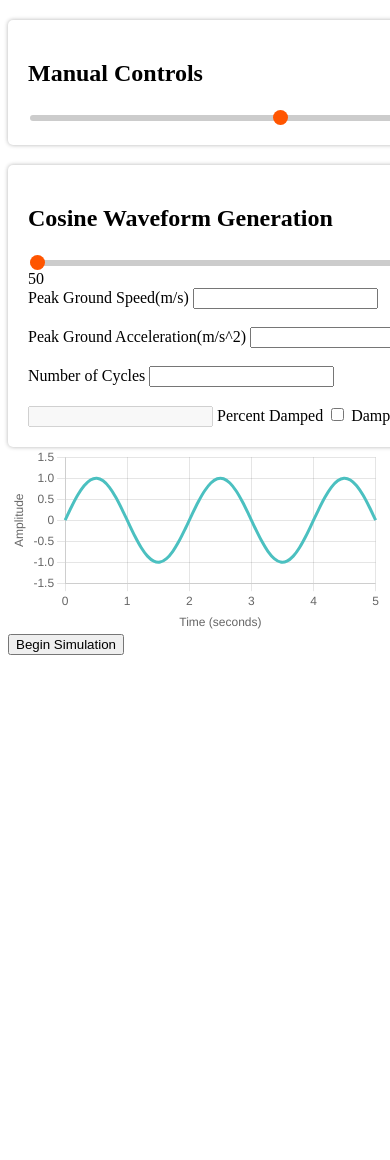
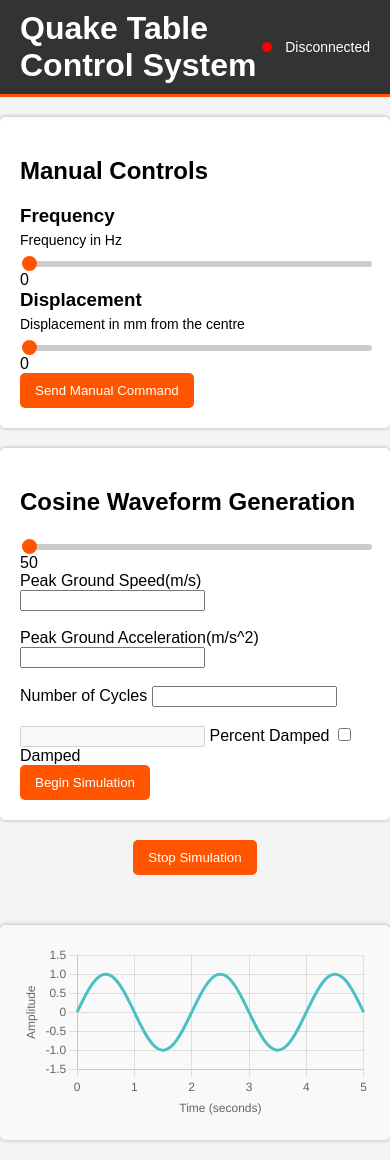
Before and after one commit to Tannin-H/Quake_Table, a Flask app: page / in a window 390 px wide; the page is wider, and only the part inside the window is pictured. Before the commit the page ends 655 px from the top of that part, so only its background shows below. Run offline with Flask 3, Linux system fonts and the light colour scheme.

Commit message:
Add UI improvements and manual control functionality
Enhanced the frontend with responsive CSS adjustments, new slider controls for frequency and displacement, and a structured layout. Updated backend to handle new manual control commands and added a stop button for simulation control. Simplified and streamlined API integration for movement data.

```diff
--- a/PythonBackend/app.py
+++ b/PythonBackend/app.py
@@ -1,7 +1,7 @@
 import os
 import numpy as np
 from flask import Flask, jsonify, render_template
-from main import send_movement_data, open_connection
+from main import *
 
 app = Flask(__name__)
 
@@ -22,9 +22,21 @@ def start_movement():
         # Send data using the pre-opened connection
         response = send_movement_data(arduino_connection)
         print(response)
+        return response, 200
+    except Exception as e:
+        print("Error sending movement data " + str(e))
         return
+
+
+@app.route('/stop-movement', methods=['POST'])
+def stop_movement():
+    try:
+        print("Sending stop movement command")
+        response = stop_table(arduino_connection)
+        print(response)
+        return response, 200
     except Exception as e:
-        print("Error")
+        print("Error stopping table " + str(e))
         return
 
 @app.route('/data')
--- a/PythonBackend/static/css/style.css
+++ b/PythonBackend/static/css/style.css
@@ -1,23 +1,124 @@
-.controls-card {
-    margin-top: 20px;
+/* Define your constants (variables) */
+:root {
+    --primary-color: #f50; /* Orange color */
+    --secondary-color: #333; /* Dark gray */
+    --background-color: #f4f4f4; /* Light gray */
+}
+
+/* Responsive Design */
+@media screen and (max-width: 800px) {
+    .controls-container {
+        flex-direction: column;
+        align-items: center;
+    }
+
+    .controls-card,
+    .cosine-card {
+        width: 100%;
+    }
+
+    .graph-container {
+        width: 100%;
+        max-width: 600px;
+    }
+}
+
+header {
+    display: flex;
+    align-items: center;
+    justify-content: space-between;
+    padding: 10px 20px;
+    background-color: var(--secondary-color);
+    color: white;
+    border-bottom: 3px solid var(--primary-color);
+}
+/* General Page Styling */
+body {
+    font-family: Arial, sans-serif;
+    margin: 0;
+    padding: 0;
+    background-color: var(--background-color);
+}
+
+/* Main Container */
+.container {
+    display: flex;
+    flex-direction: column; /* Ensures the graph stays below */
+    align-items: center;
+    gap: 20px; /* Adds spacing */
+    margin: 20px;
+}
+
+/* Controls Container (Holds Both Cards Control Cards) */
+.controls-container {
+    display: flex;
+    justify-content: center;
+    gap: 20px; /* Spacing between the cards */
+    width: 100%;
+    max-width: 1100px; /* Prevents excessive stretching */
+}
+
+/* Individual Card Styling */
+.controls-card,
+.cosine-card {
+    flex: 1; /* Allows them to evenly share space */
     padding: 20px;
-    width: 500px;
     background-color: #ffffff;
     box-shadow: 0 0 4px 0 rgba(0,0,0,0.3);
     transition: 0.3s;
     border-radius: 5px;
+    min-width: 300px; /* Ensures they don’t shrink too much */
 }
 
-.cosine-card {
-    margin-top: 20px;
+.graph-container {
+    width: 100%;
+    max-width: 800px;
+    background-color: #f9f9f9;
     padding: 20px;
-    width: 500px;
-    background-color: #ffffff;
     box-shadow: 0 0 4px 0 rgba(0,0,0,0.3);
-    transition: 0.3s;
     border-radius: 5px;
+    display: flex;
+    justify-content: center;
+    align-items: center;
 }
 
+/* Canvas (Graph) */
+canvas {
+    width: 100%;
+    height: 400px;
+    max-width: 100%;
+}
+
+h1 {
+    margin: 0;
+}
+h3 {
+    margin: 0;
+    padding: 0;
+}
+p {
+    margin: 5px 0;
+    padding: 0;
+    font-size: 14px;
+}
+
+
+/* Button Styling */
+button {
+    padding: 10px 15px;
+    background-color: var(--primary-color);
+    color: white;
+    border: none;
+    border-radius: 5px;
+    cursor: pointer;
+    transition: 0.3s;
+}
+
+button:hover {
+    background-color: #d14000;
+}
+
+/* Sliders Styling */
 input[type="range"] {
   /* removing default appearance */
   -webkit-appearance: none;
@@ -40,7 +141,7 @@ input[type="range"]::-webkit-slider-thumb {
   /* creating a custom design */
   height: 15px;
   width: 15px;
-  background-color: #f50;
+  background-color: var(--primary-color);
   border-radius: 50%;
   border: none;
 
@@ -51,13 +152,14 @@ input[type="range"]::-webkit-slider-thumb {
 input[type="range"]::-moz-range-thumb {
   height: 15px;
   width: 15px;
-  background-color: #f50;
+  background-color: var(--primary-color);
   border-radius: 50%;
   border: none;
 
   transition: .2s ease-in-out;
 }
 
+/* Hover, active & focus Thumb: webKit */
 input[type="range"]::-webkit-slider-thumb:hover {
   box-shadow: 0 0 0 10px rgba(255,85,0, .1)
 }
@@ -69,7 +171,6 @@ input[type="range"]:focus::-webkit-slider-thumb {
 }
 
 /* Hover, active & focus Thumb: Firfox */
-
 input[type="range"]::-moz-range-thumb:hover {
   box-shadow: 0 0 0 10px rgba(255,85,0, .1)
 }
@@ -79,3 +180,16 @@ input[type="range"]:active::-moz-range-thumb {
 input[type="range"]:focus::-moz-range-thumb {
   box-shadow: 0 0 0 13px rgba(255,85,0, .2)
 }
+
+#statusLabel {
+    display: flex;
+    align-items: center;
+    gap: 13px;
+}
+
+#statusDot {
+    width: 10px;
+    height: 10px;
+    background-color: red;
+    border-radius: 50%;
+}
--- a/PythonBackend/static/js/renderer.js
+++ b/PythonBackend/static/js/renderer.js
@@ -1,21 +1,44 @@
+let chart;
+let animationFrame;
+let startTime = null;
+let pauseTime = null;
+let isPaused = false;
+let pointsPerSecond;
+let windowDuration = 5; // Show 5 seconds of data at a time
+
 // Function to send movement data on button click
 async function sendMovementData() {
     try {
         const response = await fetch('/start-movement', {
             method: 'POST',
             headers: {
-                'Content-Type': 'application/json'
+                'Content-Type': 'text/plain'
             }
         });
-        const result = await response.json();
-        document.getElementById('response').innerText =
-            result.status === "success" ? `Response: ${result.response}` : `Error: ${result.message}`;
+        const result = await response.text();
+        document.getElementById('response').innerText = `Response: ${result}`;
     } catch (error) {
         document.getElementById('response').innerText = `Error: ${error.message}`;
     }
 }
 
-// Attach event listener to the button
+// Function to stop the table and reset to home position
+async function stopMovement() {
+    try {
+        const response = await fetch('/stop-movement', {
+            method: 'POST',
+            headers: {
+                'Content-Type': 'text/plain'
+            }
+        });
+        const result = await response.text();
+        document.getElementById('response').innerText = `Response: ${result}`;
+    } catch (error) {
+        document.getElementById('response').innerText = `Error: ${error.message}`;
+    }
+}
+
+// Attach event listener to the send data button
 document.addEventListener('DOMContentLoaded', () => {
     const button = document.getElementById('sendDataButton');
     if (button) { // Check if button exists
@@ -25,26 +48,39 @@ document.addEventListener('DOMContentLoaded', () => {
     }
 });
 
-const sliderEl = document.querySelector("#range")
-const sliderValue = document.querySelector(".value")
-
-sliderEl.addEventListener("input", (event) => {
-  const tempSliderValue = event.target.value;
-  sliderValue.textContent = tempSliderValue;
-
-  const progress = (tempSliderValue / sliderEl.max) * 100;
-
-  sliderEl.style.background = `linear-gradient(to right, #f50 ${progress}%, #ccc ${progress}%)`;
+// Attach event listener to the stop movement button
+document.addEventListener('DOMContentLoaded', () => {
+    const button = document.getElementById('stopSimulationButton');
+    if (button) { // Check if button exists
+        button.addEventListener('click', stopMovement);
+    } else {
+        console.error("Button not found!");
+    }
 });
 
+const freqSlider = document.querySelector("#freqRange")
+const freqSliderValue = document.querySelector("#freqVal")
 
-let chart;
-let animationFrame;
-let startTime = null;
-let pauseTime = null;
-let isPaused = false;
-let pointsPerSecond;
-let windowDuration = 5; // Show 5 seconds of data at a time
+freqSlider.addEventListener("input", (event) => {
+  const tempSliderValue = event.target.value;
+  freqSliderValue.textContent = tempSliderValue;
+
+  const progress = (tempSliderValue / freqSlider.max) * 100;
+
+  freqSlider.style.background = `linear-gradient(to right, #f50 ${progress}%, #ccc ${progress}%)`;
+});
+
+const dispSlider = document.querySelector("#dispRange")
+const dispSliderValue = document.querySelector("#dispVal")
+
+dispSlider.addEventListener("input", (event) => {
+  const tempSliderValue = event.target.value;
+  dispSliderValue.textContent = tempSliderValue;
+
+  const progress = (tempSliderValue / dispSlider.max) * 100;
+
+  dispSlider.style.background = `linear-gradient(to right, #f50 ${progress}%, #ccc ${progress}%)`;
+});
 
 async function initChart() {
     const response = await fetch('/data');
--- a/PythonBackend/templates/index.html
+++ b/PythonBackend/templates/index.html
@@ -8,25 +8,49 @@
     <script src="{{ url_for('static', filename='js/chart.umd.js') }}"></script>
     <script src="{{ url_for('static', filename='js/renderer.js') }}" defer></script>
 </head>
+<header>
+    <h1>Quake Table Control System</h1>
+    <p id="statusLabel">
+        <span id="statusDot"></span> Disconnected
+    </p>
+</header>
 <body>
+    <div class="container">
+        <div class="controls-container">
             <div class="controls-card">
                 <h2>Manual Controls</h2>
+                <h3>Frequency</h3>
+                <p> Frequency in Hz</p>
                 <label>
                     <input type="range"
+                        id="freqRange"
                         min="0"
                         max="100"
-            value="50"
-            step="10"
+                        value="0"
+                        step="1"
                         class="slider">
+                    <span id="freqVal">0</span> <br>
                 </label>
+                <h3>Displacement</h3>
+                <p> Displacement in mm from the centre</p>
+                <label>
+                    <input type="range"
+                        id="dispRange"
+                        min="0"
+                        max="100"
+                        value="0"
+                        step="1"
+                        class="slider">
+                    <span id="dispVal">0</span> <br>
+                </label>
+                <button id="sendManualButton">Send Manual Command</button>
             </div>
 
             <div class="cosine-card">
                 <h2>Cosine Waveform Generation</h2>
                 <label>
-        <input type="range" id="range" min="0" max="100" value="0">
+                    <input type="range" id="range2" min="0" max="100" value="0">
                     <span class="value">50</span> <br>
-
                 </label>
                 <label for="grndSpeed">Peak Ground Speed(m/s)</label>
                 <input type="text" id="grndSpeed"><br><br>
@@ -41,11 +65,19 @@
                 <label for="percentDamped">Percent Damped</label>
 
                 <input type="checkbox" id="dampedCheckbox">
-        <label for="dampedCheckbox">Damped</label>
+                <label for="dampedCheckbox">Damped</label> <br>
+
+                <button id="sendDataButton">Begin Simulation</button>
             </div>
+        </div>
+
+        <button id="stopSimulationButton">Stop Simulation</button>
+        <p id="response"></p>
+
+        <div class="graph-container">
             <canvas id="myChart"></canvas>
-    <button id="sendDataButton">Begin Simulation</button>
-    <p id="response"></p>
+        </div>
+    </div>
 
 </body>
 </html>
```
Also changed, not shown: PythonBackend/main.py (+29 -9 lines). Lines whose indentation alone changed are shown as unchanged.
